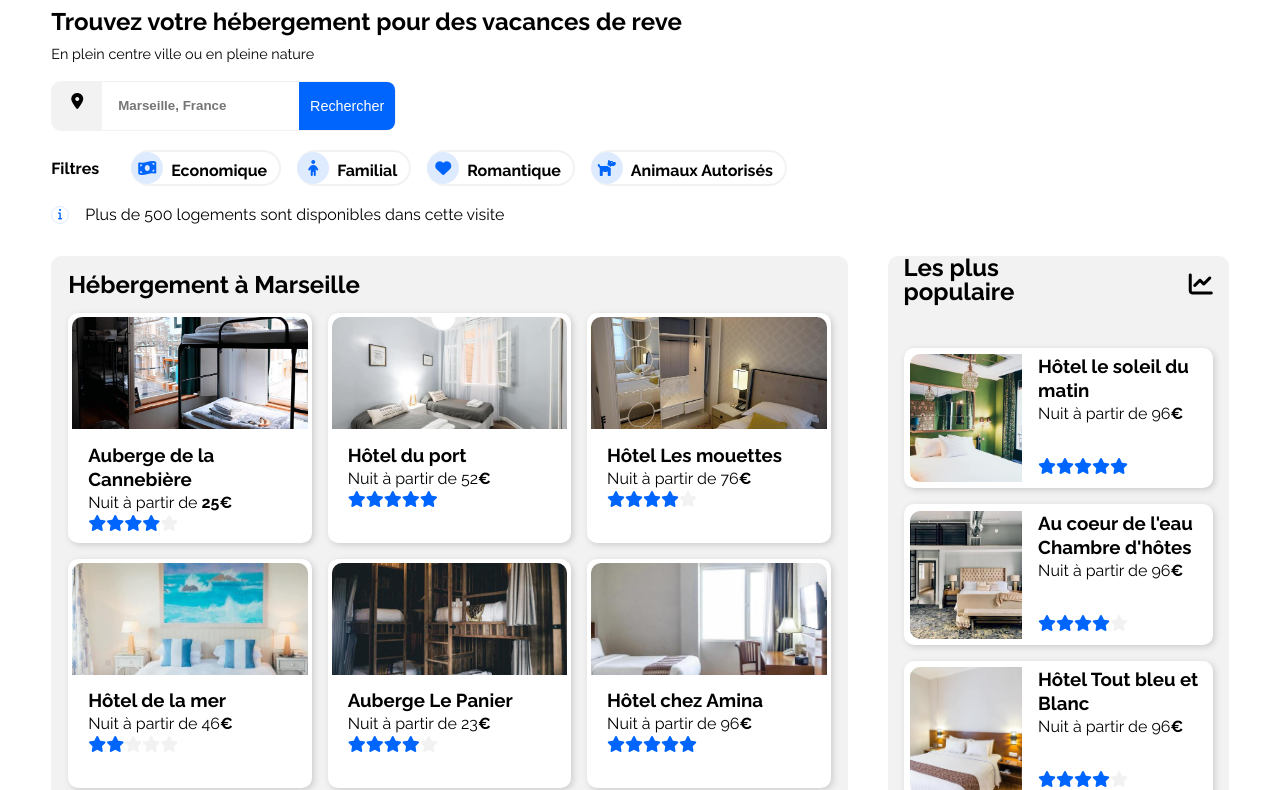
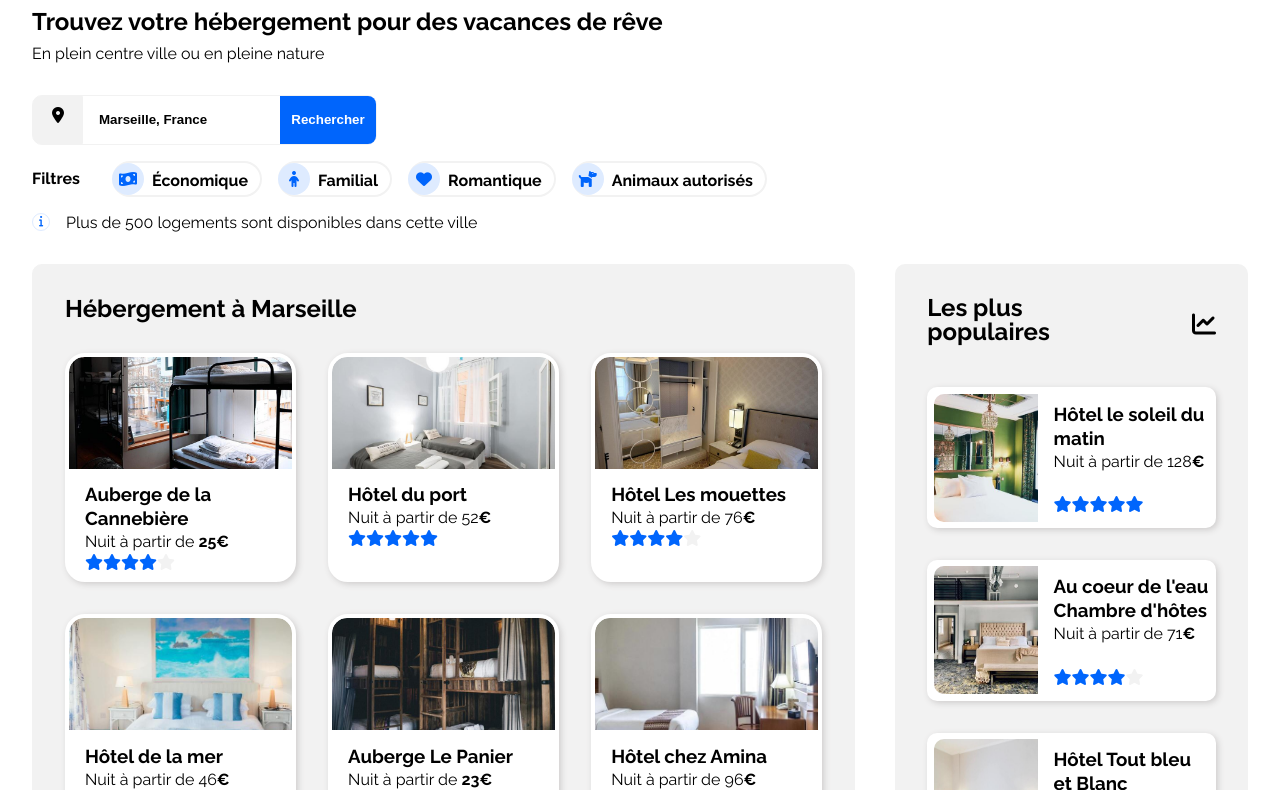
Before and after one commit to Boiboise/AmbroiseLissomMatip_2_180221, a plain HTML site: page index.html in a window 1280 px wide. Shown: the part 88-878 px from the top of the page. Drawn offline with Linux system fonts and the light colour scheme.

Commit message:
correction4

```diff
--- a/CSS/media.css
+++ b/CSS/media.css
@@ -1,6 +1,6 @@
 @media screen and (min-width: 600px)
  {
-    /*h2{margin-top:0;}*/
+
     /**********************header*******************/
 
     .header__menu
@@ -18,12 +18,10 @@
         {
           grid-column:1/3;
 
-
         }
         .header__menu :nth-child(2)
         {
             grid-column-start: 7;
-
 
         }
 
@@ -31,24 +29,20 @@
         {
             grid-column-start: 8;
 
-
         }
         .header__menu :nth-child(4)
         {
             grid-column-start: 9;
-
 
         }
         .header__menu p
         {
             text-align: left;
         }
-      .header__menu__list__hoover:hover
+
+        .header__menu div
         {
-        border-top:2px solid #0065fc;
-        border-bottom: none;
-        color:#deebff;
-
+            padding-top: 3rem;
         }
             #header__Logo__reservia
             {
@@ -57,15 +51,20 @@
 
 
             }
+
             .header__menu__list__hoover
                 {
                     border-bottom:none;
 
                 }
-  .header__menu div
+                .header__menu__list__hoover:hover
                 {
-        padding-top: 3rem;
+                    border-top:2px solid #0065fc;
+                    border-bottom: none;
+                    /*color:#deebff;*/
+
                 }
+
 }
 
 
@@ -75,7 +74,7 @@
    .header
   {
 
-      margin:0rem 3.2rem 0 3.2rem;
+      margin:0rem 2rem 0 2rem;
 
 
   }
@@ -84,7 +83,11 @@
   .recherche
     {
         grid-area:filters;
-    margin:0rem 3.2rem 0 3.2rem;
+        margin:0rem 2rem 0 2rem;
+    }
+    h1
+    {
+        margin-bottom: 0.5rem;
     }
     /******************search adjustment*******************/
             button
@@ -123,6 +126,7 @@
             .filters__contenaire__button
             {
                 margin-right:1rem;
+                margin-top:0;
 
 
             }
@@ -134,8 +138,8 @@
         display: grid;
         grid-template-columns: 7fr 3fr;
         grid-gap:2.5rem;/*ajusté*/
-        padding-left:3.2rem;/*ajusté*/
-        padding-right:3.2rem;/*ajusté*/
+        padding-left:2rem;/*ajusté*/
+        padding-right:2rem;/*ajusté*/
         margin-bottom: 3rem;
         margin-top: 2rem;;
         /*justify-content: stretch;*/
@@ -150,37 +154,49 @@
             background-color: #f2f2f2;
             border-radius: 10px;
             border: 1px #f2f2f2 solid;
-            margin-top:2.5rem;
-            margin:0;
+             margin-bottom:0;
+            padding: 0 2rem 0 2rem;
         }
             .hebergement span{ margin:0; padding:1rem 0 1rem 0.5rem;}
-        .hebergement h2{margin:1rem 0 1rem 0;}
+            .hebergement h2{margin:2rem 0 2rem 0;}
             .hosting_art
             {
                 display: grid;
                 grid-template-columns: repeat(3,1fr);
                 grid-template-rows: 1fr 1fr;
-                grid-gap:1rem;
+                grid-gap:2rem;
                 /*padding:2.5rem;*/
             }
                 .card1
                 {
                     background-color: #ffffff;
-                    /*padding: 0.4rem;*/
-
                     margin:0;
                     width:auto;
                     height: auto;
+                    position: initial;
+
                 }
 
-    .hebergement .card__stars{margin-bottom:0.5rem;}
+
+
+                .hebergement .card__stars
+                {
+                    position: initial;
+                    margin-bottom:0.5rem;
+
+                }
     /**********************populaire***********/
-        .trend{border-radius: 10px;}
+        .trend
+        {
+            border-radius: 10px;
+            padding: 0 2rem 0 2rem;
+
+        }
             .trend__title h2 {margin:0;}
             .trend__title
             {
                 align-items: flex-end;
-            margin-bottom:0;
+                margin:2rem 0 2rem 0;
             }
             .trend__art
             {
@@ -192,7 +208,7 @@
                 {
                     background-color: #ffffff;
                     padding: 0.4rem;
-                margin:0;
+                    margin-bottom:1rem;
                     width:auto;
                     height: auto;
                     max-width: none;
@@ -202,7 +218,7 @@
 
     .activity
     {
-    padding:0 3.2rem 0 3.2rem;
+        padding:0 2rem 0 2rem;
     }
         .activity__article
         {
@@ -264,11 +280,6 @@
                 }
 
                 .card3 h3{padding-bottom:0rem;}
-        /*.card3_contenaire
-        {
-            min-height: 0%;
-            border: 1px solid black;
-        }*/
 
                     .imL{max-height: 14rem;}
                     .imS{max-height: 11rem;}
@@ -295,7 +306,6 @@
 
  @media screen and (min-width: 600px) and (max-width: 1199px)
  {
-
 
  /***************************************hosting & trend**************************************/
         .hebergement
@@ -333,7 +343,10 @@
                     width:20rem;
                     margin-right:1rem
                 }
-        .activity__article{
+
+
+        .activity__article
+        {
             grid-template-columns: 1fr 1fr;
             grid-auto-flow: dense;
         }
--- a/CSS/style.css
+++ b/CSS/style.css
@@ -96,15 +96,6 @@ img
                 align-self: center;
                 justify-self: start;
 
-
-  }
-
-  .header__menu__list__hoover:hover
-  {
-  border-bottom:1px solid #0065fc;
-  border-top:0;
-  background-color:#deebff;
-
             }
                 .header__menu div
             {
@@ -115,6 +106,19 @@ img
                     border-bottom:1px solid #f2f2f2;
 
                 }
+                .header__menu__list__hoover:hover
+                {
+                border-bottom:1px solid #0065fc;
+                border-top:0;
+
+                }
+
+                    .hover:hover
+                    {
+                        color:#0065fc;
+                    }
+
+
                 #log
                 {
                     color:#0065fc;
@@ -129,13 +133,16 @@ img
     }
     /* h1 setting : bold + normal*/
 
-    h1{margin-bottom:1rem;}
-        .recherche span
+        h1
         {
-            font-weight: normal;
-            font-size:0.9rem;
+            margin-bottom:1rem;
+        }
+        .titre1
+        {
+            margin-bottom: 2rem;
 
         }
+
         /*searche engine implementation*/
         form
         {
@@ -172,6 +179,10 @@ img
             font-weight: bold;
             border:none;
 
+            }
+           ::placeholder
+            {
+                color:black;
             }
             button
             {
@@ -219,7 +230,7 @@ img
                     border-bottom: 2px  #f2f2f2 solid;
                     border-radius:10rem;
                     cursor: pointer;
-                margin:0.2rem 0.2rem 0.2rem 0;
+                    margin:0.5rem 0.5rem 0 0;
                 }
                     .filters__contenaire__button:hover
                     {
@@ -278,7 +289,6 @@ img
     {
         grid-area:global_hebergement;
         display:grid;
-    grid-template-rows:repeat(auto,1fr);
         line-height: 1.5rem;
 
     }
@@ -302,7 +312,7 @@ img
             .fa-star/* Par défaut, une étoile est en gris, avec un padding et un curseur en forme de main. *//*ajusté*/
             {
                 color:#f2f2f2;
-        /*padding: 0.0625rem;*/
+
             }
             .fa-star.blue/* Si elle porte en plus la classe '.gold', elle sera en jaune. *//*ajusté*/
             {
@@ -333,13 +343,14 @@ img
                 {
 
                     margin-bottom:  1rem;
-                border-radius: 10px;
+                    border-radius: 20px;
                     box-shadow:2px 2px 6px rgb(206, 204, 204) ;
                     border: 4px #ffffff solid;
                     /*padding:0.4rem;/*ajusté*/
                     cursor: pointer;
                     height: 12rem;
                     width:20.5rem;
+                    position: relative;
 
 
                 }
@@ -348,22 +359,39 @@ img
                     .card1__thumb /*mise en forme image card hebergement*/
                     {
 
-                        border-radius: 10px 10px 0 0;/*ajusté*/
+                            border-radius: 15px 15px 0 0;/*ajusté*/
                             padding-bottom: 0.4rem;/*ajusté*/
-
+                            overflow: hidden;
 
                     }
                         .card1__thumb__img
                         {
                             width:100% ;
                             height: 7rem;
-                        border-radius: 10px 10px 0 0;
+                            border-radius: 15px 15px 0 0;
+
 
                         }
-            .hebergement span{ font-weight: bold;margin-top:1rem;}
-            .hebergement h3{margin-left:1rem;}
-            .hebergement p{margin-left:1rem;}
-            .hebergement .card__stars{margin-left:1rem;}
+
+                    .hebergement h3
+                    {
+                        margin-left:1rem;
+                    }
+                    .hebergement p
+                    {
+                        margin-left:1rem;
+                    }
+                    .hebergement .card__stars
+                    {
+                        position:absolute;
+                        bottom:0;
+                        margin-left:1rem;
+                    }
+            .hebergement span
+            {
+                font-weight: bold;
+                margin-top:1rem;
+            }
     /****************************************popular**********************************************/
         .trend
         {
@@ -417,9 +445,13 @@ img
                 padding:0.4rem;
                 cursor: pointer;
                 max-width: 21rem;
+                position: relative;
 
                 }
-
+                .card2 h3
+                {
+                    margin-top:0.5rem;
+                }
                 .card2__thumb__img
                     {
                     width:100%;
@@ -429,8 +461,10 @@ img
                     }
                 .card2 .card__stars
                 {
-                    margin-top:2rem;
-                    margin-bottom:0.4rem;
+
+                  position: absolute;
+                  bottom: 1rem;
+
                 }
 
          /*--------------------------------------------------------"Actitivé" card setting -------------------------------------------------------------*/
@@ -461,15 +495,6 @@ img
             }
 
 
-        .card3 h3
-        {
-            margin:0.75rem;
-            padding-bottom:0.75rem;
-        }
-        .card3 :nth-child()
-        {
-            flex-shrink:3;
-        }
                 .card3 img
                 {
                     border-radius: 10px 10px 0 00px;
@@ -477,7 +502,11 @@ img
                     height: 8.5rem;
 
                 }
-
+                .card3 h3
+                {
+                    margin:0.75rem;
+                    padding-bottom:0.75rem;
+                }
 
 /**************************************footer*****************************************/
     footer
--- a/index.html
+++ b/index.html
@@ -22,14 +22,14 @@
                     <img id="header__Logo__reservia" src="images/logo/Reservia@3x.png" alt="Reservia_reservation_hebergement_logo">
 
 
-                <div class="header__menu__list__hoover"><a href="#hebergement"  title="Hébergement">Hébergement</a></div>
-                <div class="header__menu__list__hoover"><a href="#activite" title="Activités">Activité</a></div>
+                <div class="header__menu__list__hoover"><a class=hover href="#hebergement"  title="Hébergement">Hébergement</a></div>
+                <div class="header__menu__list__hoover"><a class=hover href="#activite" title="Activités">Activité</a></div>
                 <div ><a href="#" title="S'inscrire" id="log">S'inscrire</a>         </div>
             </nav>
         </header>
         <section class="recherche">
-            <h1 class="recherche__titre">Trouvez votre hébergement pour des vacances de reve</br>
-                <span class="recherche__titre__span"> En plein centre ville ou en pleine nature</span></h1>
+            <h1 class="recherche__titre">Trouvez votre hébergement pour des vacances de rêve</h1>
+                <p class=titre1>En plein centre ville ou en pleine nature</p>
             <form action="index.html">
                 <div class="recherche__location">
                     <i class="fas fa-map-marker-alt"></i>
@@ -50,7 +50,7 @@
                         <div class="recherche__filtre__fas">
                             <i class="fas fa-money-bill-wave"></i>
                         </div>
-                        <p class="recherche__filtre__text">Economique</p>
+                        <p class="recherche__filtre__text">&Eacute;conomique</p>
                     </div>
                     <div class="filters__contenaire__button">
                         <div class="recherche__filtre__fas">
@@ -68,7 +68,7 @@
                         <div class="recherche__filtre__fas">
                             <i class="fas fa-dog"></i>
                         </div>
-                        <p class="recherche__filtre__text">Animaux Autorisés</p>
+                        <p class="recherche__filtre__text">Animaux autorisés</p>
                     </div>
                 </div>
              </div>
@@ -76,7 +76,7 @@
                 <div class="information__fa">
                     <i class="fas fa-info"></i>
                 </div>
-                <p >Plus de 500 logements sont disponibles dans cette visite</p> <!-- le 500 viens pobablement du site -->
+                <p >Plus de 500 logements sont disponibles dans cette ville</p> <!-- le 500 viens pobablement du site -->
             </div>
         </section>
         <section class="global_hebergement">
@@ -102,7 +102,7 @@
                     <article class="card1">
                         <a href="#">
                             <div class="card1__thumb">
-                                <img class="card1__thumb__img" src="images/hebergements/4_small/fred-kleber-gTbaxaVLvsg-unsplash.jpg" alt="Auberge de la Cannebière" title="Cliquez pour agrandir" />
+                                <img class="card1__thumb__img" src="images/hebergements/4_small/fred-kleber-gTbaxaVLvsg-unsplash.jpg" alt="Hôtel du port" title="Cliquez pour agrandir" />
                             </div>
                             <h3>Hôtel du port</h3>
                             <p >Nuit à partir de 52<strong>€</strong></p>
@@ -118,7 +118,7 @@
                     <article class="card1">
                         <a href="#">
                             <div class="card1__thumb">
-                                <img class="card1__thumb__img" src="images/hebergements/4_small/reisetopia-B8WIgxA_PFU-unsplash.jpg" alt="Auberge de la Cannebière" title="Cliquez pour agrandir" />
+                                <img class="card1__thumb__img" src="images/hebergements/4_small/reisetopia-B8WIgxA_PFU-unsplash.jpg" alt="Hôtel Les mouettes" title="Cliquez pour agrandir" />
                             </div>
                             <h3>Hôtel Les mouettes</h3>
                             <p >Nuit à partir de 76<strong>€</strong></p>
@@ -134,7 +134,7 @@
                     <article class="card1">
                         <a href="#">
                             <div class="card1__thumb">
-                                <img class="card1__thumb__img" src="images/hebergements/4_small/annie-spratt-Eg1qcIitAuA-unsplash.jpg" alt="Auberge de la Cannebière" title="Cliquez pour agrandir" />
+                                <img class="card1__thumb__img" src="images/hebergements/4_small/annie-spratt-Eg1qcIitAuA-unsplash.jpg" alt="Hôtel de la mer" title="Cliquez pour agrandir" />
                             </div>
                             <h3>Hôtel de la mer</h3>
                             <p >Nuit à partir de 46<strong>€</strong></p>
@@ -150,10 +150,10 @@
                     <article class="card1">
                         <a href="#">
                             <div class="card1__thumb">
-                                <img class="card1__thumb__img" src="images/hebergements/4_small/nicate-lee-kT-ZyaiwBe0-unsplash.jpg" alt="Auberge de la Cannebière" title="Cliquez pour agrandir" />
+                                <img class="card1__thumb__img" src="images/hebergements/4_small/nicate-lee-kT-ZyaiwBe0-unsplash.jpg" alt="Auberge Le Panier" title="Cliquez pour agrandir" />
                             </div>
                             <h3>Auberge Le Panier</h3>
-                            <p >Nuit à partir de 23<strong>€</strong></p>
+                            <p >Nuit à partir de <strong>23€</strong></p>
                             <div class="card__stars">
                                 <i class="fas fa-star blue"></i>
                                 <i class="fas fa-star blue"></i>
@@ -166,7 +166,7 @@
                     <article class="card1">
                         <a href="#">
                             <div class="card1__thumb">
-                                <img class="card1__thumb__img" src="images/hebergements/4_small/febrian-zakaria-M6S1WvfW68A-unsplash.jpg" alt="Auberge de la Cannebière" title="Cliquez pour agrandir" />
+                                <img class="card1__thumb__img" src="images/hebergements/4_small/febrian-zakaria-M6S1WvfW68A-unsplash.jpg" alt="Hôtel chez Amina" title="Cliquez pour agrandir" />
                             </div>
                             <h3>Hôtel chez Amina</h3>
                             <p >Nuit à partir de 96<strong>€</strong></p>
@@ -184,7 +184,7 @@
             </div>
             <div class="trend"> <!--<i class="fas fa-chart-line"></i>-->
                 <div class="trend__title">
-                    <h2 id=activite>Les plus populaire</h2>
+                    <h2 id=activite>Les plus populaires</h2>
                     <div class="trend_fa">
                         <i class="fas fa-chart-line"></i>
                     </div>
@@ -192,10 +192,10 @@
                 <div class="trend__art">
                     <a href="#">
                         <article class="card2">
-                                <img class="card2__thumb__img" src="images/hebergements/4_small/emile-guillemot-Bj_rcSC5XfE-unsplash.jpg" alt="Auberge de la Cannebière" title="Cliquez pour agrandir" />
+                                <img class="card2__thumb__img" src="images/hebergements/4_small/emile-guillemot-Bj_rcSC5XfE-unsplash.jpg" alt="Hôtel le soleil du matin" title="Cliquez pour agrandir" />
                                 <div>
                                     <h3>Hôtel le soleil du matin</h3>
-                                    <p >Nuit à partir de 96<strong>€</strong></p>
+                                    <p >Nuit à partir de 128<strong>€</strong></p>
                                     <div class="card__stars">
                                         <i class="fas fa-star blue"></i>
                                         <i class="fas fa-star blue"></i>
@@ -209,10 +209,10 @@
                     </a>
                     <a href="#">
                         <article class="card2">
-                            <img class="card2__thumb__img"  src="images/hebergements/4_small/aw-creative-VGs8z60yT2c-unsplash.jpg" alt="Auberge de la Cannebière" title="Cliquez pour agrandir" />
+                            <img class="card2__thumb__img"  src="images/hebergements/4_small/aw-creative-VGs8z60yT2c-unsplash.jpg" alt="Au coeur de l'eau Chambre d'hôtes" title="Cliquez pour agrandir" />
                             <div>
                                 <h3>Au coeur de l'eau Chambre d'hôtes</h3>
-                                <p >Nuit à partir de 96<strong>€</strong></p>
+                                <p >Nuit à partir de 71<strong>€</strong></p>
                                 <div class="card__stars">
                                     <i class="fas fa-star blue"></i>
                                     <i class="fas fa-star blue"></i>
@@ -225,10 +225,10 @@
                     </a>
                     <a href="#">
                         <article class="card2">
-                            <img class="card2__thumb__img"  src="images/hebergements/4_small/febrian-zakaria-sjvU0THccQA-unsplash.jpg" alt="Auberge de la Cannebière" title="Cliquez pour agrandir" />
+                            <img class="card2__thumb__img"  src="images/hebergements/4_small/febrian-zakaria-sjvU0THccQA-unsplash.jpg" alt="Hôtel-Tout-bleu-et-Blanc" title="Cliquez pour agrandir" />
                             <div>
                                 <h3>Hôtel Tout bleu et Blanc</h3>
-                                <p >Nuit à partir de 96<strong>€</strong></p>
+                                <p >Nuit à partir de 68<strong>€</strong></p>
                                 <div class="card__stars">
                                     <i class="fas fa-star blue"></i>
                                     <i class="fas fa-star blue"></i>
```
Lines whose indentation alone changed are shown as unchanged.
